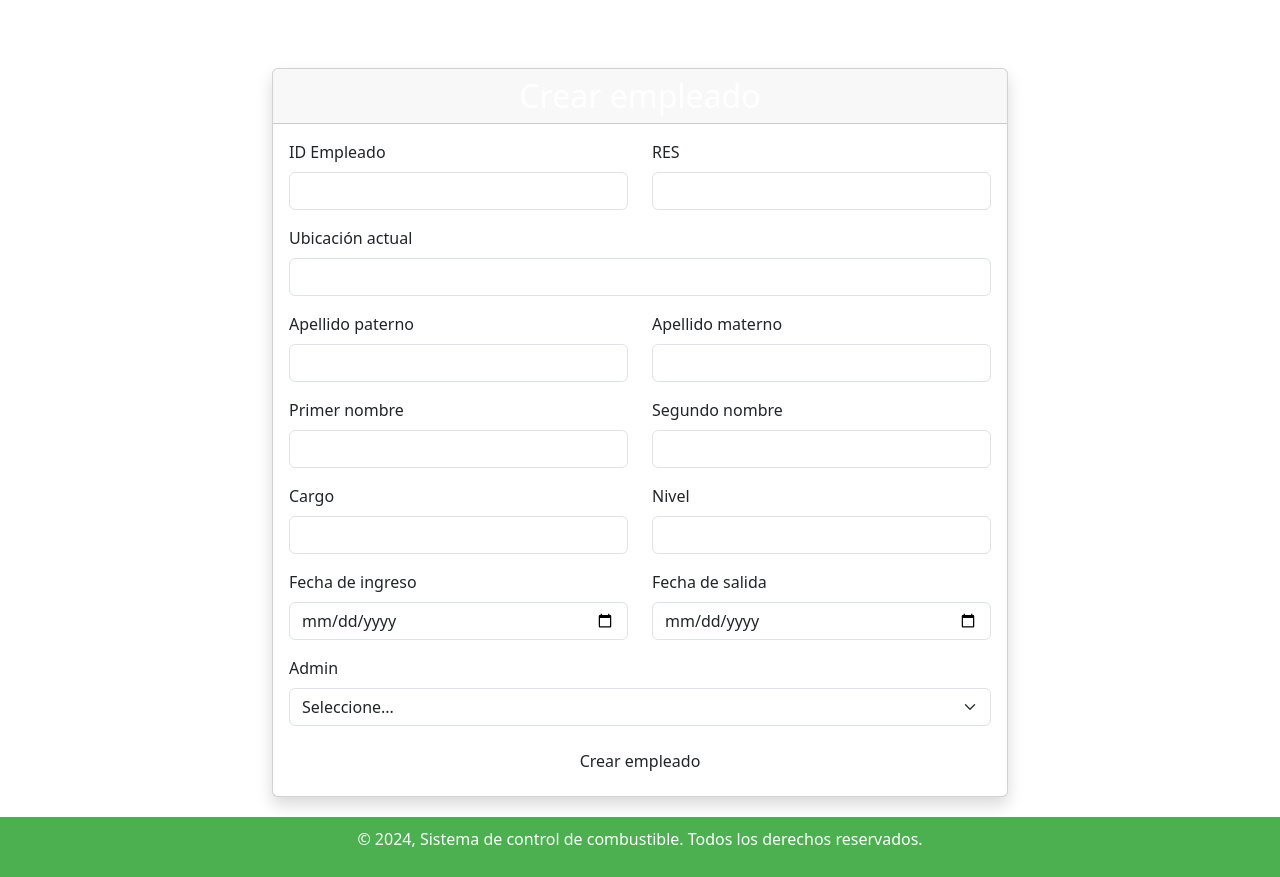
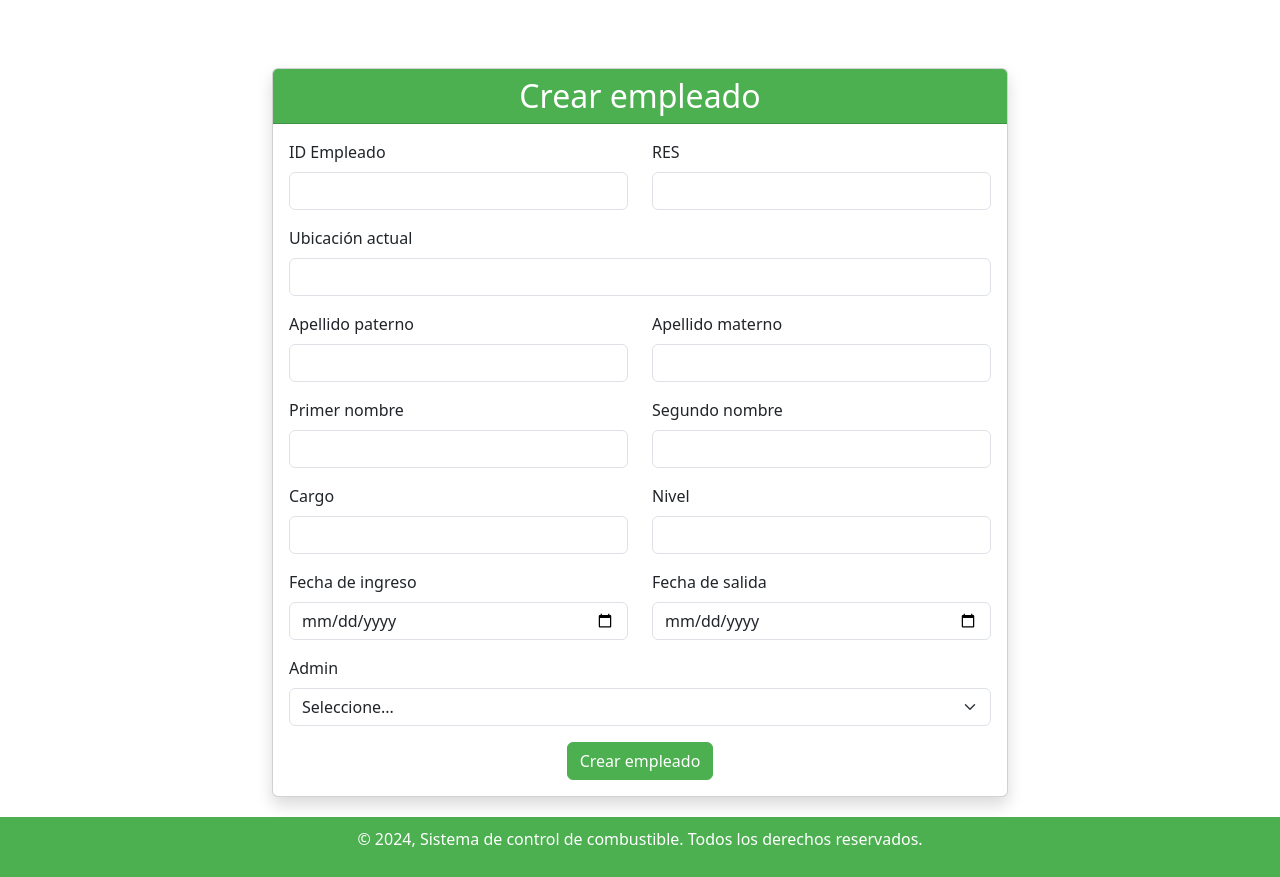
Before and after one commit to LorenzoFerreyra/control_combustible_app, a Django app: page /crear_empleado/ in a window 1280 px wide. Shown: the part 76-953 px from the top of the page. Run offline with Django 5.2, Linux system fonts and the light colour scheme; some libraries are stand-ins or nearby versions.

Commit message:
css changes

```diff
--- a/control_app/static/css/styles.css
+++ b/control_app/static/css/styles.css
@@ -121,17 +121,19 @@ th {
     background-color: #ddd;
     border-radius: 5px;
 }
-.btn-custom {
-    background-color: #4CAF50;
-    border-color: #4CAF50;
-    color: rgb(5, 5, 5);
+
+
+.btn.btn-custom {
+    background-color: #4CAF50 !important;
+    border-color: #4CAF50 !important;
+    color: white !important;
 }
 
-.btn-custom:hover {
-    background-color: #080101;
-    border-color: #0a0808;
+.btn.btn-custom:hover {
+    background-color: #45a049 !important;
+    border-color: #45a049 !important;
 }
 
-.bg-custom {
-    background-color: #4CAF50;
+.card-header.bg-custom {
+    background-color: #4CAF50 !important;
 }
--- a/control_app/templates/personal_list.html
+++ b/control_app/templates/personal_list.html
@@ -10,7 +10,7 @@
 </head>
 <body>
     <h1 class="page-title">Lista de personal</h1>
-    <a href="{% url 'crear_empleado' %}" class="btn btn-primary mb-3">Crear empleado</a>
+    <a href="{% url 'crear_empleado' %}" class="card-header bg-custom mb-3">Crear empleado</a>
     <table class="table">
         <thead>
             <tr>
```
